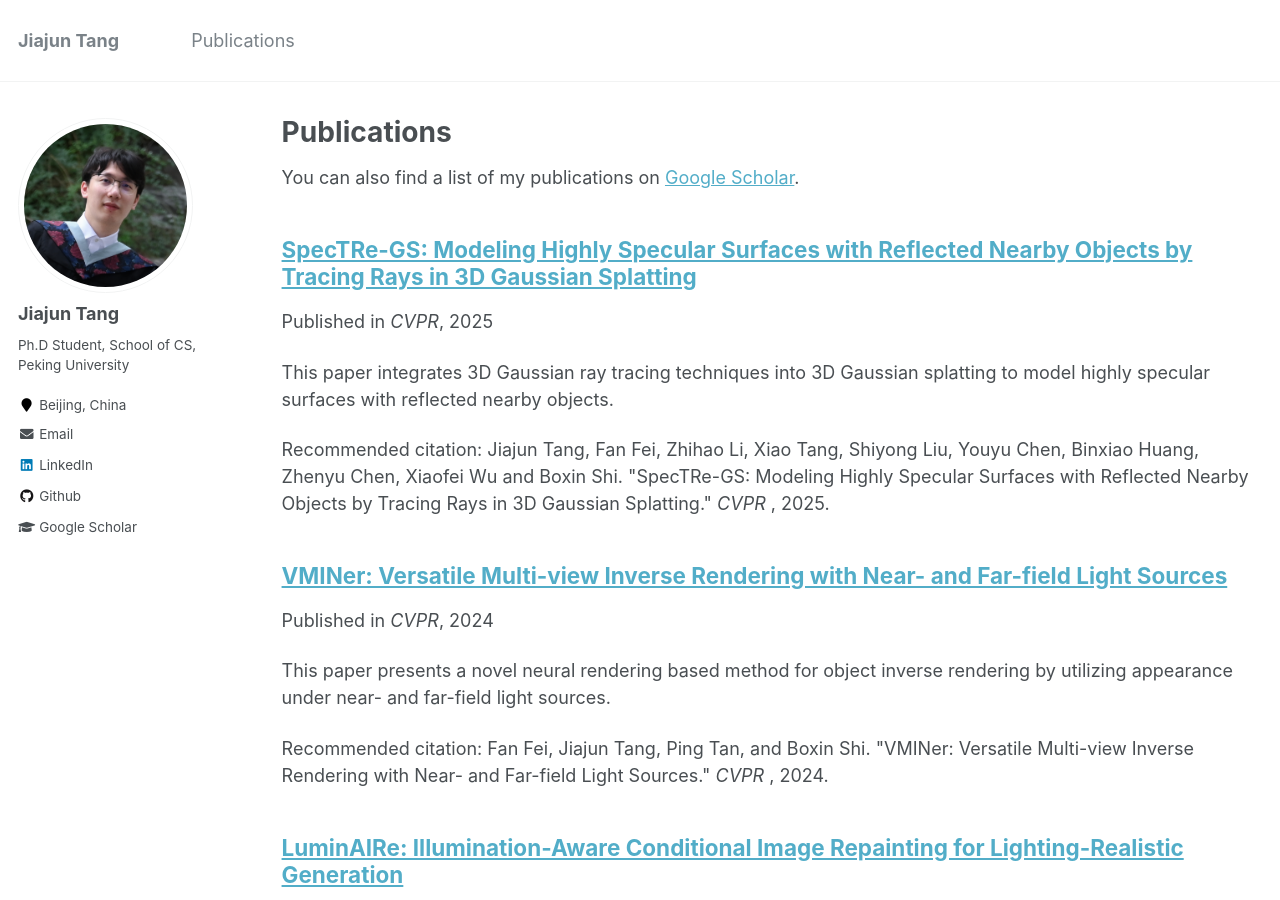
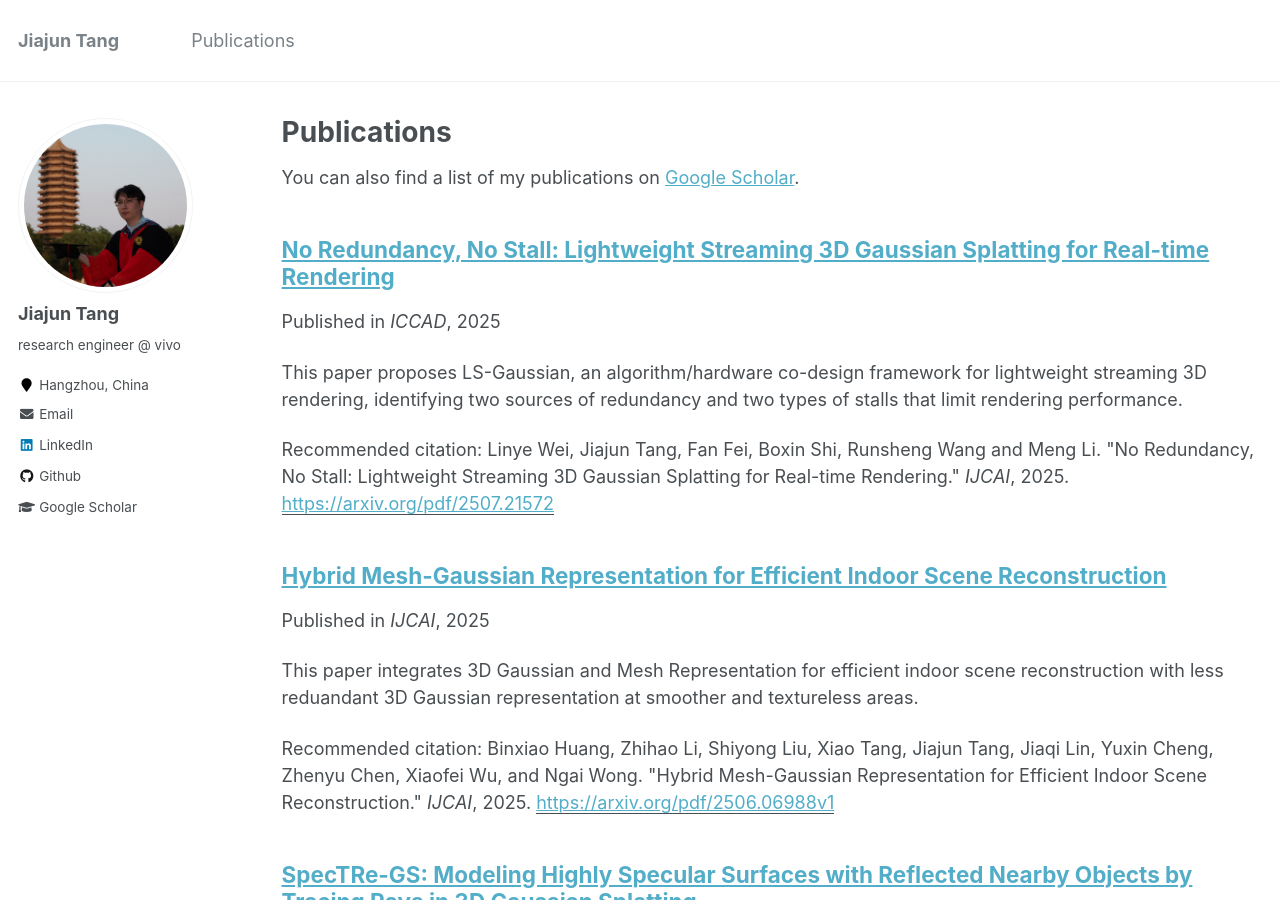
Before and after one commit to ChemJeff/ChemJeff.github.io, a Jekyll site: the page built from _pages/publications.md, in a window 1280 px wide and 900 px high. Built offline with Jekyll 4.4.1, drawn with Linux system fonts in a browser that asks for light colours; some of the changed text lies outside the part shown.

Commit message:
update bio and pub

```diff
--- a/_config.yml
+++ b/_config.yml
@@ -82,9 +82,9 @@ analytics:
 # Site Author
 author:
   name             : "Jiajun Tang"
-  avatar           : "undergraduate.jpeg"
-  bio              : "Ph.D Student, School of CS, Peking University"
-  location         : "Beijing, China"
+  avatar           : "graduate.jpeg"
+  bio              : "research engineer @ vivo"
+  location         : "Hangzhou, China"
   employer         :
   pubmed           : #"https://www.ncbi.nlm.nih.gov/pubmed/?term=john+snow"
   googlescholar    : "https://scholar.google.com/citations?user=UBy9z8wAAAAJ"
--- /dev/null
+++ b/_publications/102-2025-8-IJCAI-Hybrid_Mesh-Gaussian.md
@@ -0,0 +1,14 @@
+---
+title: "Hybrid Mesh-Gaussian Representation for Efficient Indoor Scene Reconstruction"
+author: Binxiao Huang, Zhihao Li, Shiyong Liu, Xiao Tang, Jiajun Tang, Jiaqi Lin, Yuxin Cheng, Zhenyu Chen, Xiaofei Wu and Ngai Wong
+collection: publications
+permalink: /publication/102-2025-8-IJCAI-Hybrid_Mesh-Gaussian
+excerpt: 'This paper integrates 3D Gaussian and Mesh Representation for efficient indoor scene reconstruction with less reduandant 3D Gaussian representation at smoother and textureless areas.'
+date: 2025-08-16
+venue: "IJCAI"
+paperurl: 'https://arxiv.org/pdf/2506.06988v1'
+citation: 'Binxiao Huang, Zhihao Li, Shiyong Liu, Xiao Tang, Jiajun Tang, Jiaqi Lin, Yuxin Cheng, Zhenyu Chen, Xiaofei Wu, and Ngai Wong. &quot;Hybrid Mesh-Gaussian Representation for Efficient Indoor Scene Reconstruction.&quot; <i>IJCAI</i>, 2025.'
+---
+This paper integrates 3D Gaussian and Mesh Representation for efficient indoor scene reconstruction with less reduandant 3D Gaussian representation at smoother and textureless areas.
+
+[Download paper here](https://arxiv.org/pdf/2506.06988v1)
--- /dev/null
+++ b/_publications/103-2025-10-ICCAD-LS-Gaussian.md
@@ -0,0 +1,14 @@
+---
+title: "No Redundancy, No Stall: Lightweight Streaming 3D Gaussian Splatting for Real-time Rendering"
+author: Linye Wei, Jiajun Tang, Fan Fei, Boxin Shi, Runsheng Wang and Meng Li
+collection: publications
+permalink: /publication/103-2025-10-ICCAD-LS-Gaussian
+excerpt: 'This paper proposes LS-Gaussian, an algorithm/hardware co-design framework for lightweight streaming 3D rendering, identifying two sources of redundancy and two types of stalls that limit rendering performance.'
+date: 2025-10-26
+venue: "ICCAD"
+paperurl: 'https://arxiv.org/pdf/2507.21572'
+citation: 'Linye Wei, Jiajun Tang, Fan Fei, Boxin Shi, Runsheng Wang and Meng Li. &quot;No Redundancy, No Stall: Lightweight Streaming 3D Gaussian Splatting for Real-time Rendering.&quot; <i>IJCAI</i>, 2025.'
+---
+This paper proposes LS-Gaussian, an algorithm/hardware co-design framework for lightweight streaming 3D rendering, identifying two sources of redundancy and two types of stalls that limit rendering performance.
+
+[Download paper here](https://arxiv.org/pdf/2507.21572)
```
Also changed, not shown: _pages/about.md (+9 -6 lines), _pages/publications.md (+1 -1 lines), images/graduate.jpeg (added), 2 other files.
